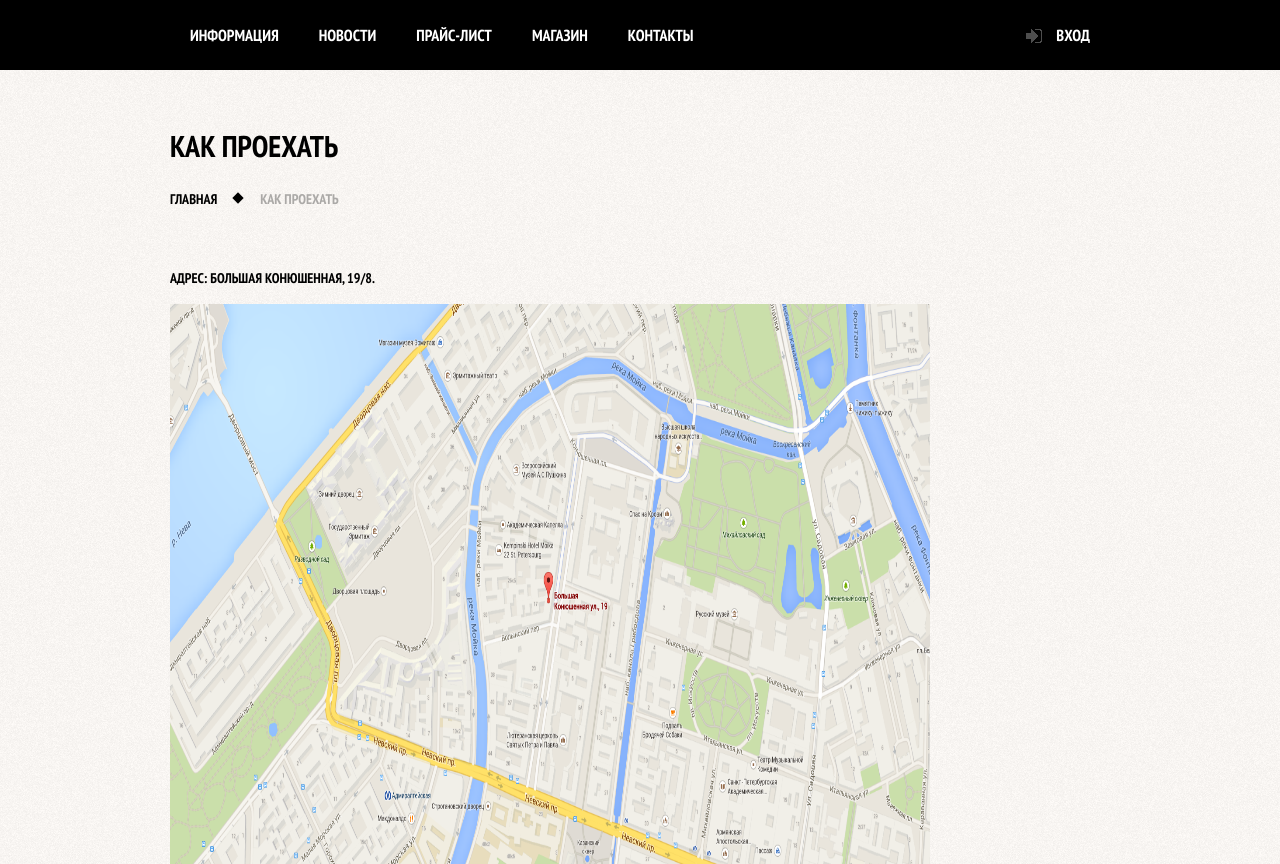
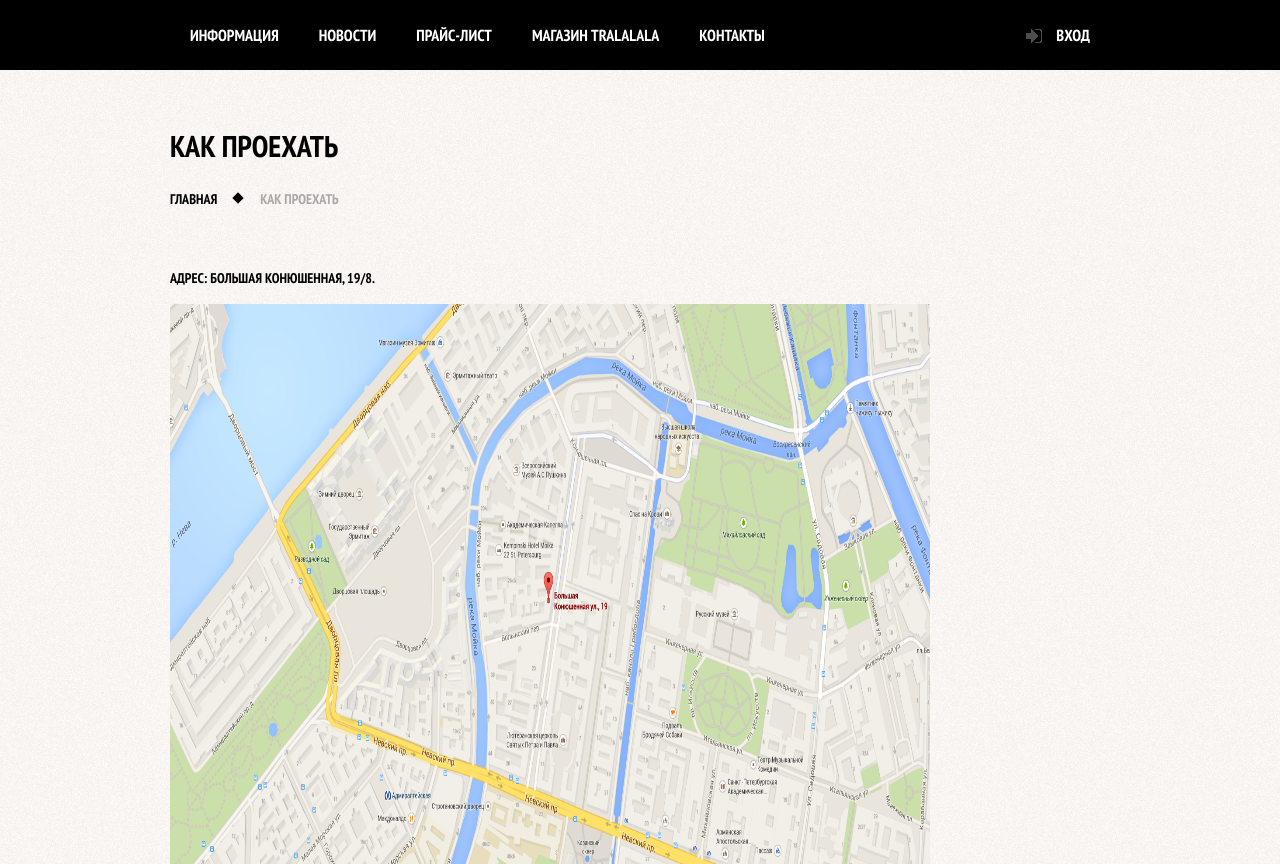
Before and after one commit to Dan0n3/barbershop-2016, a plain HTML site: page contacts.html in a window 1280 px wide. Shown: the top 864 px of the page. Drawn offline with Linux system fonts and the light colour scheme.

Commit message:
Changed Shop menu

```diff
--- a/contacts.html
+++ b/contacts.html
@@ -26,7 +26,7 @@
                     <a href="price-list.html">Прайс-лист</a>
                 </li>
                 <li>
-                    <a href="#">Магазин</a>
+                    <a href="#">Магазин tralalala</a>
                 </li>
                 <li>
                     <a href="#">Контакты</a>
```
